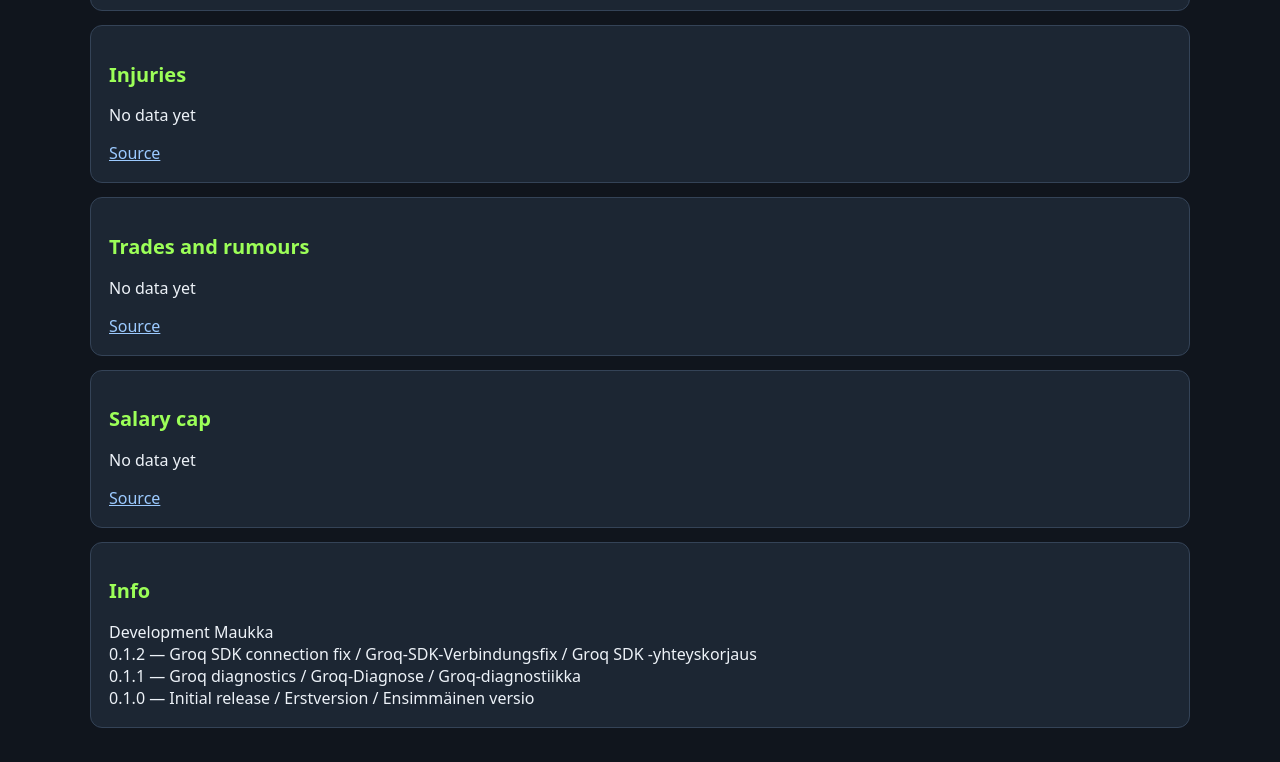
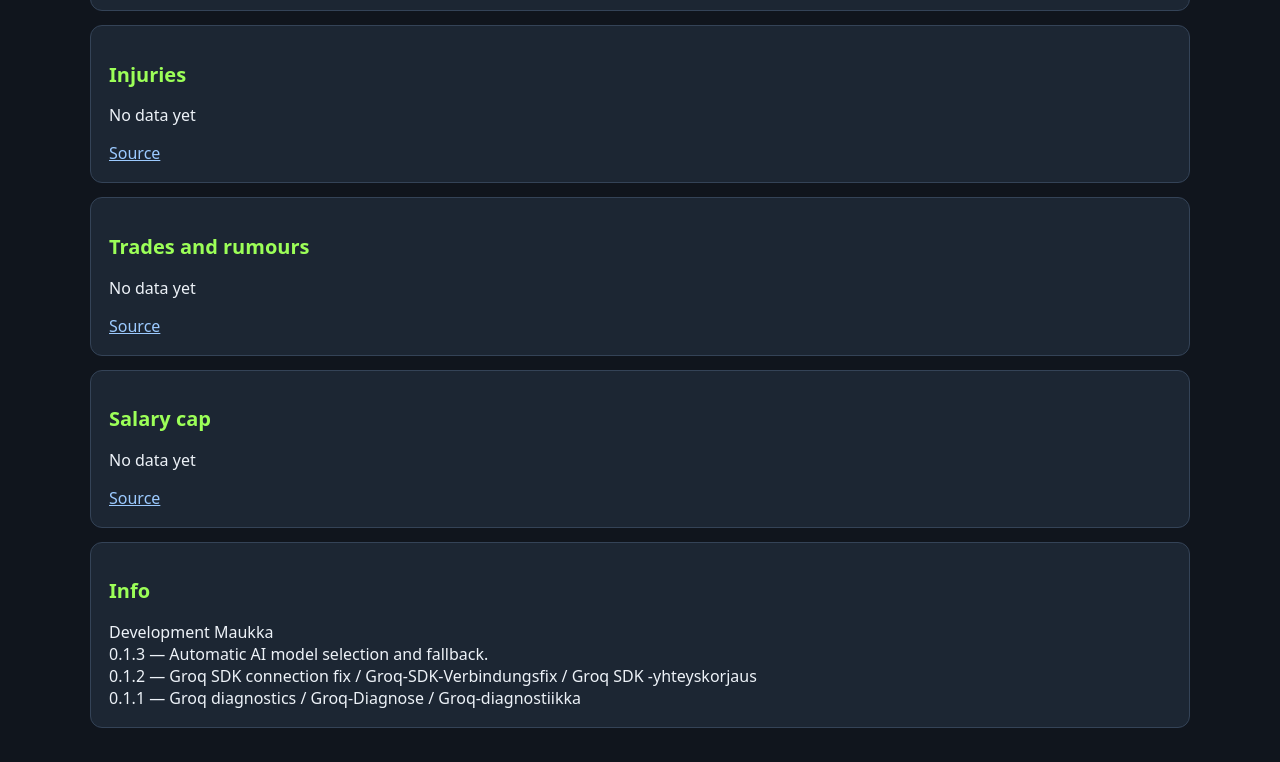
Before and after one commit to development-maukka/Hockey-Intelligence-13, a plain HTML site: page site/index.html in a window 1280 px wide. Shown: the part 434-1196 px from the top of the page. Drawn offline with Linux system fonts and the light colour scheme; no server answers.

Commit message:
Update version and changelog to 0.1.3

```diff
--- a/site/index.html
+++ b/site/index.html
@@ -1 +1 @@
-<!doctype html><html><head><meta charset="utf-8"><meta name="viewport" content="width=device-width,initial-scale=1"><title>Hockey Intelligence 13</title><link rel="icon" href="icon.svg"><link rel="manifest" href="manifest.json"><style>body{font:16px system-ui;background:#10151d;color:#edf2f8;margin:auto;max-width:1100px;padding:20px}header{display:flex;gap:15px;align-items:center}header img{width:64px;height:64px}header button{margin-left:auto}h1{font-size:clamp(24px,5vw,38px)}h2{font-size:20px;color:#9cff58}section{background:#1c2633;border:1px solid #344357;border-radius:12px;padding:18px;margin:14px 0;overflow:auto}table{border-collapse:collapse;width:100%;white-space:nowrap}td,th{text-align:left;padding:9px;border-bottom:1px solid #344357}button{background:#28394c;color:white;border:1px solid #52657b;border-radius:6px;padding:8px}small{color:#a9bbce}a{color:#9ccaff}</style></head><body><header><img src="icon.svg" alt=""><h1>Hockey Intelligence 13</h1><button id="refresh">↻</button></header><small id="stamp"></small><main id="main"></main><section><h2>Info</h2>Development Maukka<br>0.1.2 — Groq SDK connection fix / Groq-SDK-Verbindungsfix / Groq SDK -yhteyskorjaus<br>0.1.1 — Groq diagnostics / Groq-Diagnose / Groq-diagnostiikka<br>0.1.0 — Initial release / Erstversion / Ensimmäinen versio</section><script src="app.js"></script></body></html>
+<!doctype html><html><head><meta charset="utf-8"><meta name="viewport" content="width=device-width,initial-scale=1"><title>Hockey Intelligence 13</title><link rel="icon" href="icon.svg"><link rel="manifest" href="manifest.json"><style>body{font:16px system-ui;background:#10151d;color:#edf2f8;margin:auto;max-width:1100px;padding:20px}header{display:flex;gap:15px;align-items:center}header img{width:64px;height:64px}header button{margin-left:auto}h1{font-size:clamp(24px,5vw,38px)}h2{font-size:20px;color:#9cff58}section{background:#1c2633;border:1px solid #344357;border-radius:12px;padding:18px;margin:14px 0;overflow:auto}table{border-collapse:collapse;width:100%;white-space:nowrap}td,th{text-align:left;padding:9px;border-bottom:1px solid #344357}button{background:#28394c;color:white;border:1px solid #52657b;border-radius:6px;padding:8px}small{color:#a9bbce}a{color:#9ccaff}</style></head><body><header><img src="icon.svg" alt=""><h1>Hockey Intelligence 13</h1><button id="refresh">↻</button></header><small id="stamp"></small><main id="main"></main><section><h2>Info</h2>Development Maukka<br>0.1.3 — Automatic AI model selection and fallback.<br>0.1.2 — Groq SDK connection fix / Groq-SDK-Verbindungsfix / Groq SDK -yhteyskorjaus<br>0.1.1 — Groq diagnostics / Groq-Diagnose / Groq-diagnostiikka</section><script src="app.js"></script></body></html>
```
